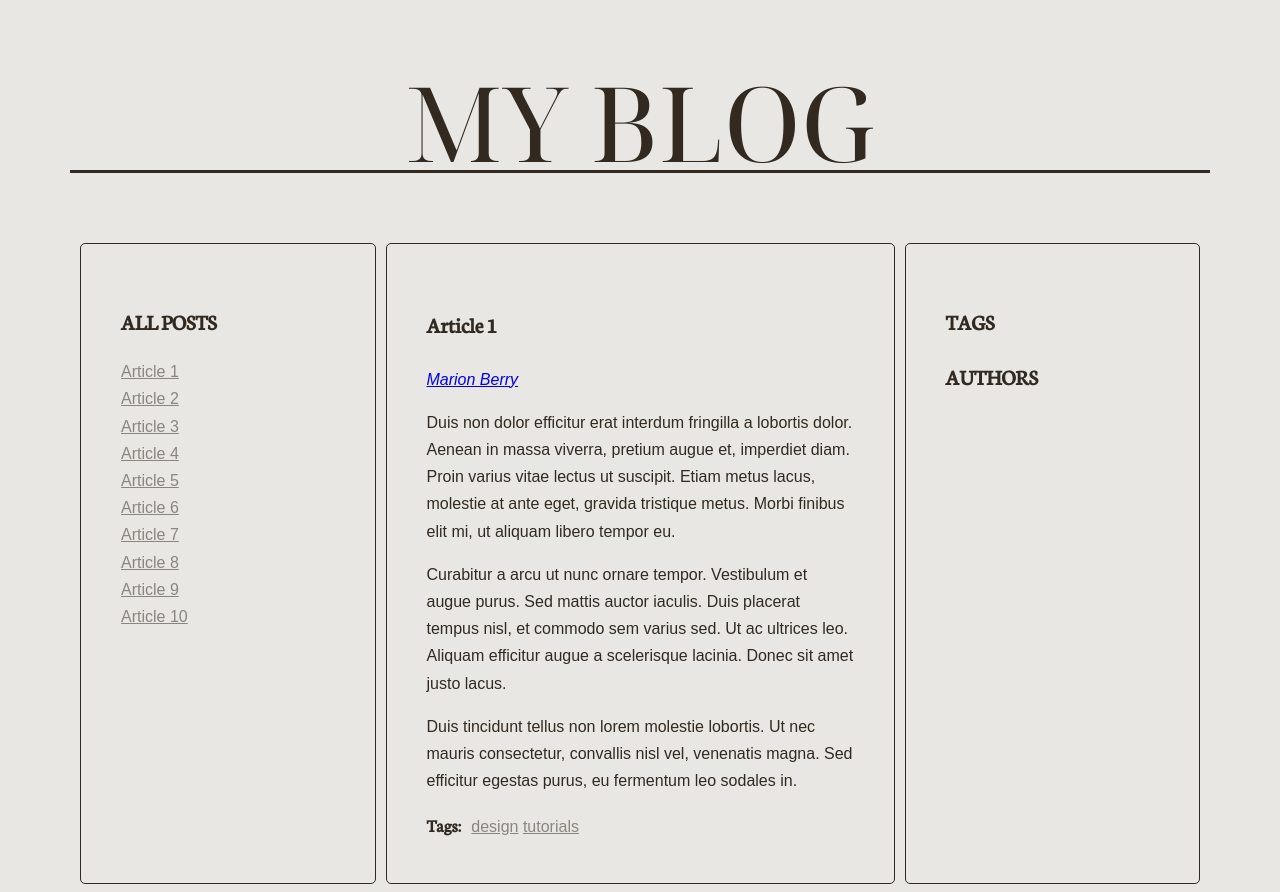
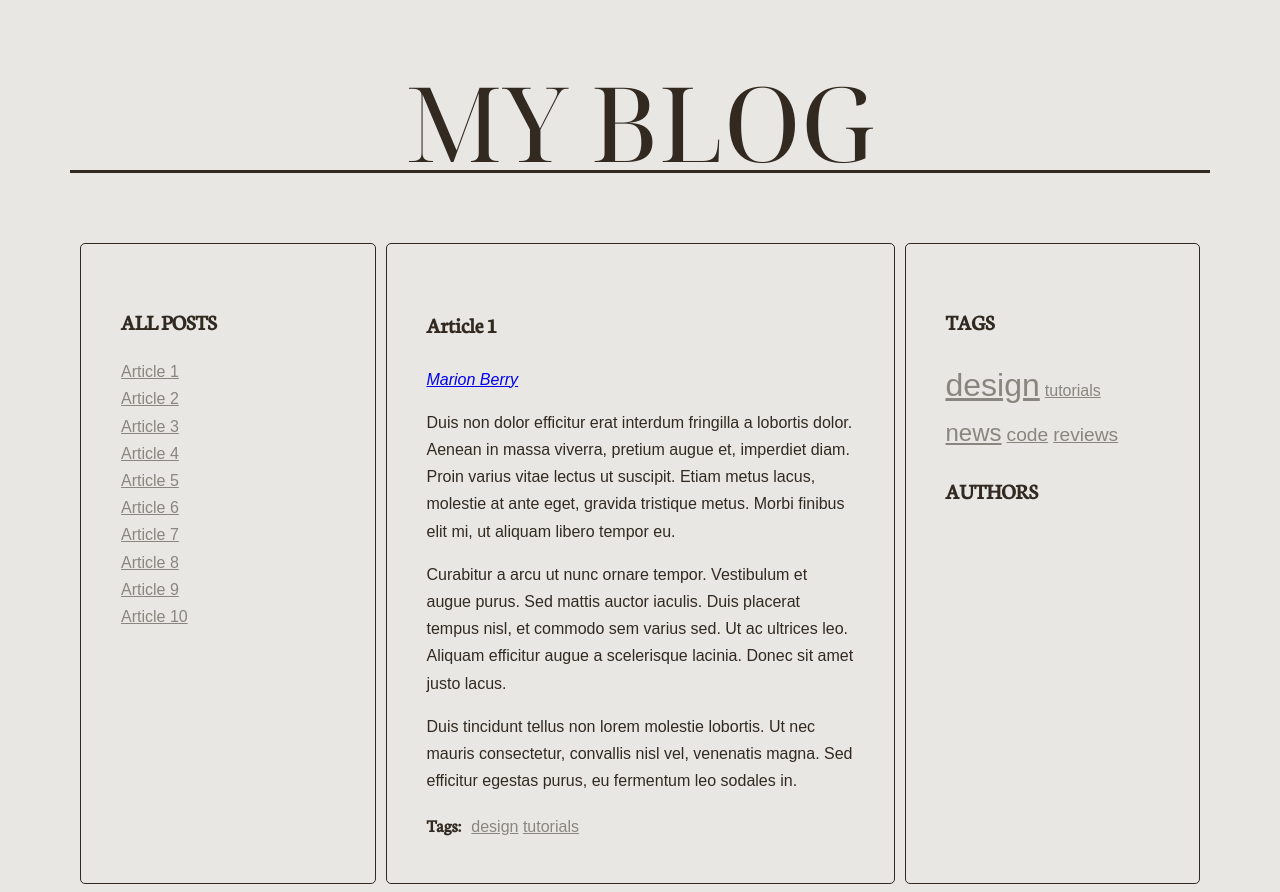
Before and after one commit to k0r0lina/javascript-blog, a website: page index.html in a window 1280 px wide. Drawn offline with Linux system fonts and the light colour scheme; a web font is replaced by a local one.

Commit message:
Fix tags

```diff
--- a/index.html
+++ b/index.html
@@ -31,7 +31,7 @@
                   </ul>
                 </div>
               </article>
-              <article class="post" id="article-2" data-tags="news code">
+              <article class="post" id="article-2" data-tags="news code design">
                 <h3 class="post-title">Article 2</h3>
                 <p class="post-author" data-author="Theo Tabby"></p>
                 <div class="post-content">
@@ -62,7 +62,7 @@
                   </ul>
                 </div>
               </article>
-              <article class="post" id="article-4" data-tags="tutorials code design">
+              <article class="post" id="article-4" data-tags="code design">
                 <h3 class="post-title">Article 4</h3>
                 <p class="post-author" data-author="Kitty Toebean"></p>
                 <div class="post-content">
@@ -94,7 +94,7 @@
                   </ul>
                 </div>
               </article>
-              <article class="post" id="article-6" data-tags="reviews code">
+              <article class="post" id="article-6" data-tags="reviews design code">
                 <h3 class="post-title">Article 6</h3>
                 <p class="post-author" data-author="George Tuxedo"></p>
                 <div class="post-content">
@@ -110,7 +110,7 @@
                   </ul>
                 </div>
               </article>
-              <article class="post" id="article-7" data-tags="code news">
+              <article class="post" id="article-7" data-tags="code design news">
                 <h3 class="post-title">Article 7</h3>
                 <p class="post-author" data-author="Kitty Toebean"></p>
                 <div class="post-content">
@@ -126,7 +126,7 @@
                   </ul>
                 </div>
               </article>
-              <article class="post" id="article-8" data-tags="news design tutorials">
+              <article class="post" id="article-8" data-tags="news design">
                 <h3 class="post-title">Article 8</h3>
                 <p class="post-author" data-author="Theo Tabby"></p>
                 <div class="post-content">
@@ -142,7 +142,7 @@
                   </ul>
                 </div>
               </article>
-              <article class="post" id="article-9" data-tags="news tutorials">
+              <article class="post" id="article-9" data-tags="news design tutorials">
                 <h3 class="post-title">Article 9</h3>
                 <p class="post-author" data-author="Marion Berry"></p>
                 <div class="post-content">
--- a/js/script.js
+++ b/js/script.js
@@ -37,7 +37,10 @@ const optArticleSelector = '.post',
   optTitleSelector = '.post-title',
   optTitleListSelector = '.titles',
   optArticleTagsSelector = '.post-tags .list',
-  optArticleAuthorSelector = '.post-author';
+  optArticleAuthorSelector = '.post-author',
+  optTagsListSelector = '.tags.list',
+  optCloudClassCount = 5,
+  optCloudClassPrefix = 'tag-size-';
 
 
 function generateTitleLinks(customSelector = ''){
@@ -78,14 +81,45 @@ function generateTitleLinks(customSelector = ''){
 generateTitleLinks();
 
 
+function calculateTagsParams(tags){
+  const params = {
+    max: 0,
+    min: 999999
+  };
+
+  for(let tag in tags){
+    // console.log(tag + ' is used ' + tags[tag] + ' times');
+    if(tags[tag] > params.max){
+      params.max = tags[tag];
+    } else if (tags[tag] < params.min){
+      params.min = tags[tag];
+    }
+  }
+
+  return params;
+}
+
+
+function calculateTagClass(count, params){
+  const normalizedCount = count - params.min;
+  const normalizedMax = params.max - params.min;
+  const percentage = normalizedCount / normalizedMax;
+  const classNumber = Math.floor( percentage * (optCloudClassCount - 1) + 1 );
+  return optCloudClassPrefix + classNumber;
+}
+
+
 function generateTags(){
+  /* [NEW] create a new variable allTags with an empty object */
+  let allTags = {};
+
   /* find all articles */
   const articles = document.querySelectorAll(optArticleSelector);
   /* START LOOP: for every article: */
   for(let article of articles){
 
     /* find tags wrapper */
-    const tagsLink = article.querySelector(optArticleTagsSelector);
+    const tagsList = article.querySelector(optArticleTagsSelector);
     /* make html variable with empty string */
     let html = '';
     /* get tags from data-tags attribute */
@@ -95,15 +129,44 @@ function generateTags(){
     /* START LOOP: for each tag */
     for(let tag of articleTagsArray){
     /* generate HTML of the link */
-      const linkHTML = '<li><a href="#' + tag + '">' + tag + '</a></li> ';
+      const linkHTML = '<li><a href="#tag-' + tag + '">' + tag + '</a></li> ';
       /* add generated code to html variable */
       html = html + linkHTML;
+      /* [NEW] check if this link is NOT already in allTags */
+      if(!allTags.hasOwnProperty(tag)){
+        /* [NEW] add generated code to allTags array */
+        allTags[tag] = 1;
+      } else {
+        allTags[tag]++;
+      }
     /* END LOOP: for each tag */
     }
     /* insert HTML of all the links into the tags wrapper */
-    tagsLink.innerHTML = html;
+    tagsList.innerHTML = html;
   /* END LOOP: for every article: */
   }
+  /* [NEW] find list of tags in right column */
+  const tagList = document.querySelector(optTagsListSelector);
+
+  const tagsParams = calculateTagsParams(allTags);
+  // console.log('tagsParams:', tagsParams);
+  /* [NEW] create variable for all links HTML code */
+  let allTagsHTML = '';
+
+  /* [NEW] START LOOP: for each tag in allTags: */
+  for(let tag in allTags){
+    /* [NEW] generate code of a link and add it to allTagsHTML */
+    const tagClass = calculateTagClass(allTags[tag], tagsParams);
+    const tagLinkHTML = '<li><a class="' + tagClass + '" href="#' + 'tag-' + tag + '">'+ tag + '</a></li>';
+
+    allTagsHTML += tagLinkHTML;
+  }
+  /* [NEW] END LOOP: for each tag in allTags: */
+
+
+  /* [NEW] add html from allTags to tagList */
+  tagList.innerHTML = allTagsHTML;
+
 }
 
 generateTags();
@@ -117,7 +180,7 @@ function tagClickHandler(event){
   const clickedElement = this;
   /* make a new constant "href" and read the attribute "href" of the clicked element */
   const href = clickedElement.getAttribute('href');
-
+  console.log(href);
   /* make a new constant "tag" and extract tag from the "href" constant */
   const tag = href.replace('#tag-', '');
   /* find all tag links with class active */
@@ -129,7 +192,7 @@ function tagClickHandler(event){
   /* END LOOP: for each active tag link */
   }
   /* find all tag links with "href" attribute equal to the "href" constant */
-  const tagLinks = document.querySelectorAll('[data-tags~="' + tag + '"]');
+  const tagLinks = document.querySelectorAll('a[href="' + href + '"]');
 
   /* START LOOP: for each found tag link */
   for(let tagLink of tagLinks){
@@ -167,6 +230,7 @@ function generateAuthors(){
     let html = '';
 
     const authorTags = author.getAttribute('data-author');
+    console.log(authorTags);
     const linkHTML = '<a href="#' + authorTags + '">' + authorTags + '</a>';
 
     html = html + linkHTML;
@@ -181,7 +245,7 @@ function authorClickHandler(event){
   event.preventDefault();
   const clickedElement = this;
   const href = clickedElement.getAttribute('href');
-
+  console.log(href);
   const activeLinks = document.querySelectorAll('.post-author a.active');
 
   for(let activeLink of activeLinks){
@@ -198,7 +262,8 @@ function authorClickHandler(event){
 }
 
 function addClickListenersToAuthors(){
-  const links = document.querySelectorAll('a[href^="#tag-"]');
+  const links = document.querySelectorAll('.post-author a');
+
 
   for(let link of links){
     link.addEventListener('click', authorClickHandler);
--- a/sass/style.scss
+++ b/sass/style.scss
@@ -110,6 +110,23 @@ body {
   }
 }
 
+/* Tags */
+
+.list.tags li {
+  display: inline-block;
+  margin-right: 5px;
+}
+
+.tag-size-5 {
+  font-size: xx-large;
+}
+.tag-size-3 {
+  font-size: x-large;
+}
+.tag-size-2 {
+  font-size: larger;
+}
+
 /* Authors */
 
 .authors {
```
Also changed, not shown: css/style.css, 1 other file.
